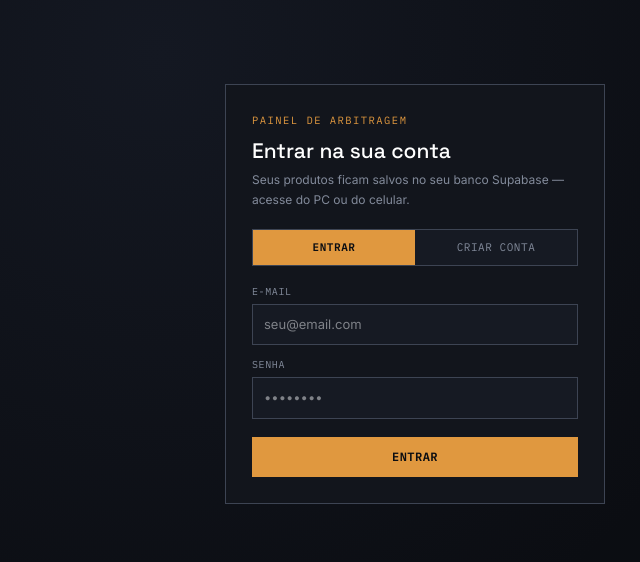
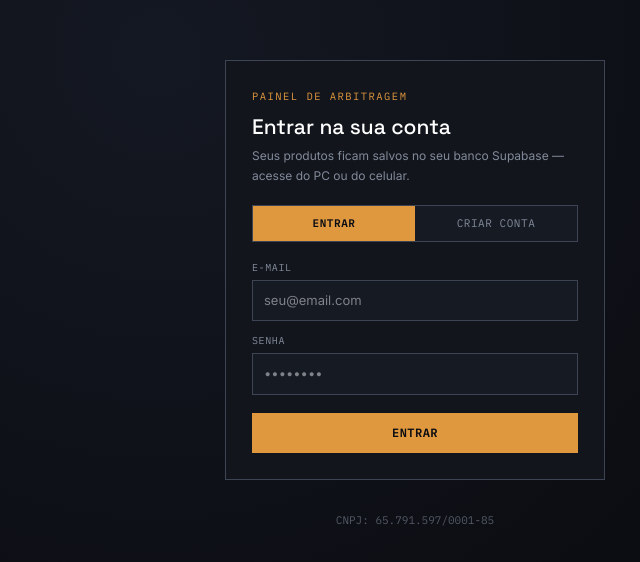
Before and after one commit to HeitorPrados/site_amazon, a React (Vite) app: page / in a window 1280 px wide. Shown: the part 106-668 px from the top of the page, without its empty margins (225-865 px from the left). Built offline with nearby package versions, Linux system fonts and the light colour scheme; no server answers.

Commit message:
Add files via upload

```diff
--- a/src/components/Auth.tsx
+++ b/src/components/Auth.tsx
@@ -44,7 +44,7 @@ export default function Auth() {
   };
 
   return (
-    <div className="min-h-screen flex items-center justify-center p-6 bg-[radial-gradient(circle_at_30%_20%,#141822_0%,#0b0d12_60%)]">
+    <div className="min-h-screen flex flex-col items-center justify-center p-6 bg-[radial-gradient(circle_at_30%_20%,#141822_0%,#0b0d12_60%)]">
       <div className="w-full max-w-[380px] bg-panel border border-line-strong p-[28px_26px_26px]">
         <div className="font-mono text-[10.5px] tracking-[.14em] uppercase text-amber mb-1.5">Painel de Arbitragem</div>
         <h1 className="font-display text-[21px] m-0 mb-1 text-white">
@@ -135,6 +135,9 @@ export default function Auth() {
           </div>
         )}
       </div>
+      <div className="mt-8 text-muted font-mono text-[11px] opacity-60">
+        CNPJ: 65.791.597/0001-85
+      </div>
     </div>
   );
 }
--- a/src/components/Dashboard.tsx
+++ b/src/components/Dashboard.tsx
@@ -386,6 +386,7 @@ export default function Dashboard({ userEmail, onLogout }: DashboardProps) {
           <span><b className="text-muted font-normal">Preço de compra</b> = fornecedor marcado</span>
           <span><b className="text-muted font-normal">Taxa Amazon</b> = % da categoria sobre o preço de venda</span>
           <span>Dados salvos no seu banco Supabase, protegidos por login.</span>
+          <span className="w-full mt-2 text-center text-muted opacity-60">CNPJ: 65.791.597/0001-85</span>
         </footer>
       </main>
     </div>
```
